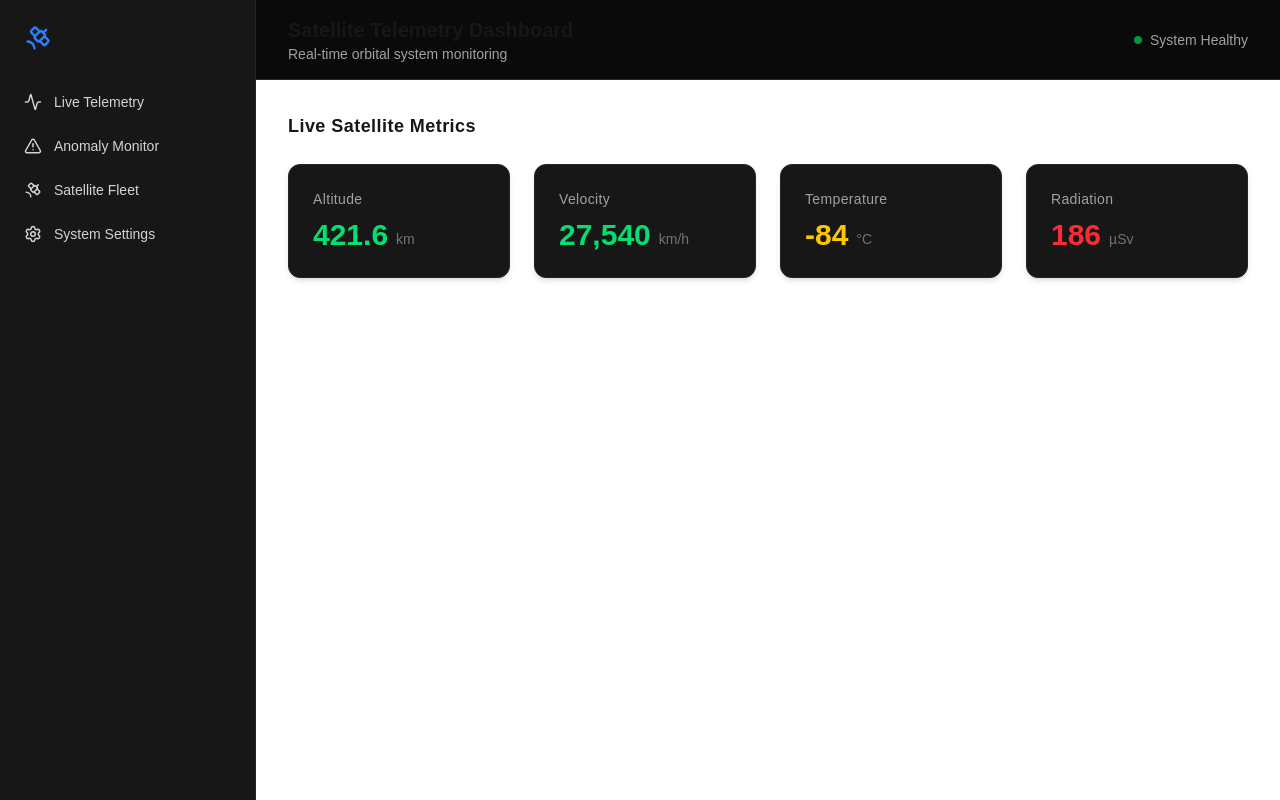
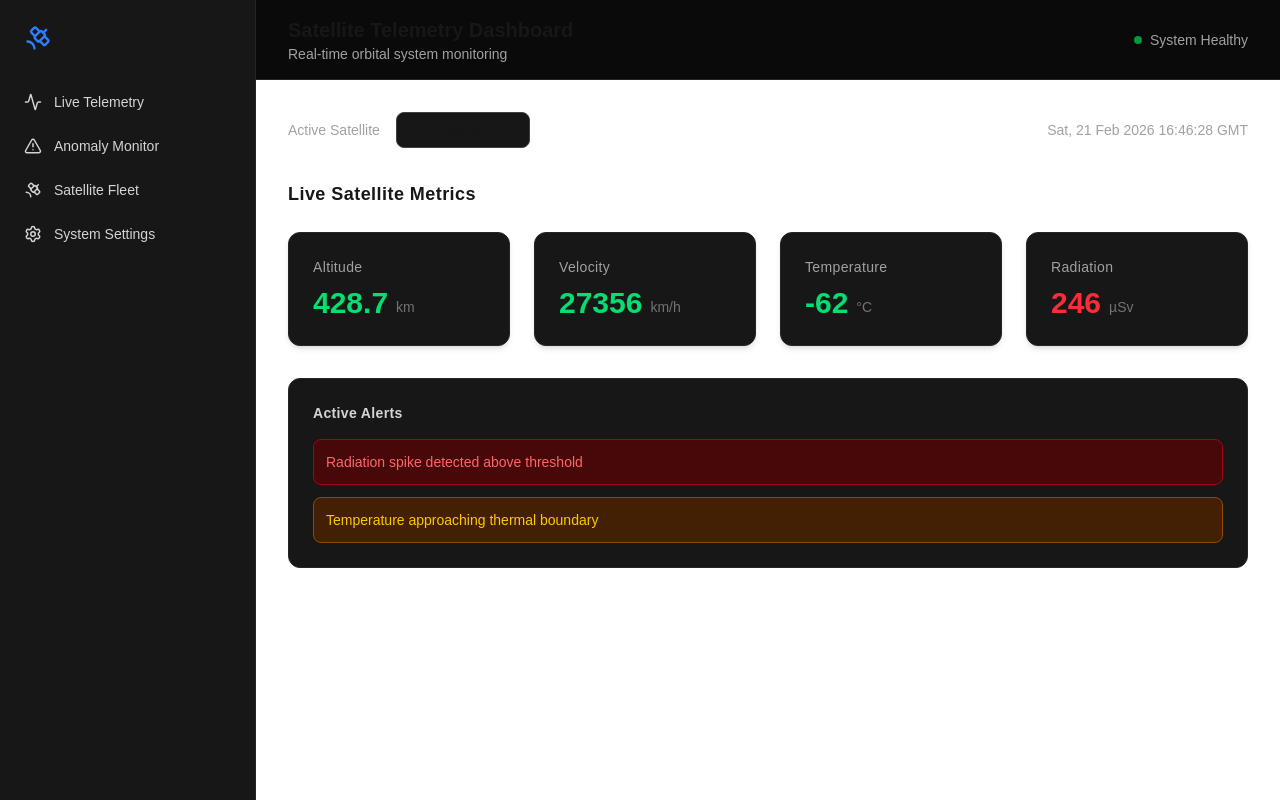
Before and after one commit to PriyankaSiwach/satellite-platform, a Next.js app: page / in a window 1280 px wide. Built offline with nearby package versions, Linux system fonts and the light colour scheme.

Commit message:
Add simulated live telemetry stream with dynamic anomaly detection

```diff
--- a/app/page.tsx
+++ b/app/page.tsx
@@ -1,8 +1,75 @@
+"use client";
+import AlertPanel from "@/components/AlertPanel";
+import { generateTelemetry } from "@/lib/generateTelemetry";
+import { Telemetry } from "@/types/telemetry";
+import { useState, useEffect } from "react";
 import MetricsCard from "@/components/MetricsCard";
 
 export default function Home() {
+  const [selectedSatellite, setSelectedSatellite] = useState("SAT-Alpha");
+  const [time, setTime] = useState(new Date());
+  const [telemetry, setTelemetry] = useState<Telemetry | null>(null);
+
+  useEffect(() => {
+    const interval = setInterval(() => {
+      setTime(new Date());
+    }, 1000);
+
+    return () => clearInterval(interval);
+  }, []);
+
+  useEffect(() => {
+    setTelemetry(generateTelemetry());
+
+    const interval = setInterval(() => {
+      setTelemetry(generateTelemetry());
+    }, 1000);
+
+
+    return () => clearInterval(interval);
+  }, []);
+
+  function getTemperatureStatus(temp: number) {
+    if (temp > -40) return "warning";
+    if (temp > -20) return "critical";
+    return "normal";
+  }
+
+  function getRadiationStatus(rad: number) {
+    if (rad > 180) return "critical";
+    if (rad > 120) return "warning";
+    return "normal";
+  }
+  if (!telemetry) {
+  return null;
+}
+
   return (
     <div className="space-y-8">
+      {/* Control Bar */}
+      <section className="flex justify-between items-center">
+        <div className="flex items-center gap-4">
+          <label className="text-sm text-neutral-400">
+            Active Satellite
+          </label>
+
+          <select
+            value={selectedSatellite}
+            onChange={(e) => setSelectedSatellite(e.target.value)}
+            className="bg-neutral-900 border border-neutral-700 px-4 py-2 rounded-lg text-sm"
+          >
+            <option>SAT-Alpha</option>
+            <option>SAT-Beta</option>
+            <option>SAT-Gamma</option>
+          </select>
+        </div>
+
+        <div className="text-sm text-neutral-400">
+          {time.toUTCString()}
+        </div>
+      </section>
+
+      {/* Metrics */}
       <section>
         <h2 className="text-lg font-semibold mb-6 tracking-wide">
           Live Satellite Metrics
@@ -11,32 +78,35 @@ export default function Home() {
         <div className="grid grid-cols-4 gap-6">
           <MetricsCard
             title="Altitude"
-            value="421.6"
+            value={telemetry.altitude.toFixed(1)}
             unit="km"
             status="normal"
           />
 
           <MetricsCard
             title="Velocity"
-            value="27,540"
+            value={telemetry.velocity.toFixed(0)}
             unit="km/h"
             status="normal"
           />
 
           <MetricsCard
             title="Temperature"
-            value="-84"
+            value={telemetry.temperature.toFixed(0)}
             unit="°C"
-            status="warning"
+            status={getTemperatureStatus(telemetry.temperature)}
           />
 
           <MetricsCard
             title="Radiation"
-            value="186"
+            value={telemetry.radiation.toFixed(0)}
             unit="µSv"
-            status="critical"
+            status={getRadiationStatus(telemetry.radiation)}
           />
         </div>
+      </section>
+      <section>
+        <AlertPanel />
       </section>
     </div>
   );
--- /dev/null
+++ b/components/AlertPanel.tsx
@@ -0,0 +1,44 @@
+
+type Alert = {
+  id: number;
+  message: string;
+  severity: "warning" | "critical";
+};
+
+const alerts: Alert[] = [
+  {
+    id: 1,
+    message: "Radiation spike detected above threshold",
+    severity: "critical",
+  },
+  {
+    id: 2,
+    message: "Temperature approaching thermal boundary",
+    severity: "warning",
+  },
+];
+
+export default function AlertPanel() {
+  return (
+    <div className="bg-neutral-900 border border-neutral-800 rounded-xl p-6">
+      <h3 className="text-sm font-semibold mb-4 text-neutral-300 tracking-wide">
+        Active Alerts
+      </h3>
+
+      <div className="space-y-3">
+        {alerts.map((alert) => (
+          <div
+            key={alert.id}
+            className={`p-3 rounded-lg text-sm border ${
+              alert.severity === "critical"
+                ? "bg-red-950 border-red-800 text-red-400"
+                : "bg-yellow-950 border-yellow-800 text-yellow-400"
+            }`}
+          >
+            {alert.message}
+          </div>
+        ))}
+      </div>
+    </div>
+  );
+}
--- /dev/null
+++ b/lib/generateTelemetry.ts
@@ -0,0 +1,10 @@
+import { Telemetry } from "@/types/telemetry";
+
+export function generateTelemetry(): Telemetry {
+  return {
+    altitude: 400 + Math.random() * 50,
+    velocity: 27000 + Math.random() * 800,
+    temperature: -120 + Math.random() * 100,
+    radiation: 50 + Math.random() * 200,
+  };
+}
--- /dev/null
+++ b/types/telemetry.ts
@@ -0,0 +1,6 @@
+export type Telemetry = {
+  altitude: number;
+  velocity: number;
+  temperature: number;
+  radiation: number;
+};
```
